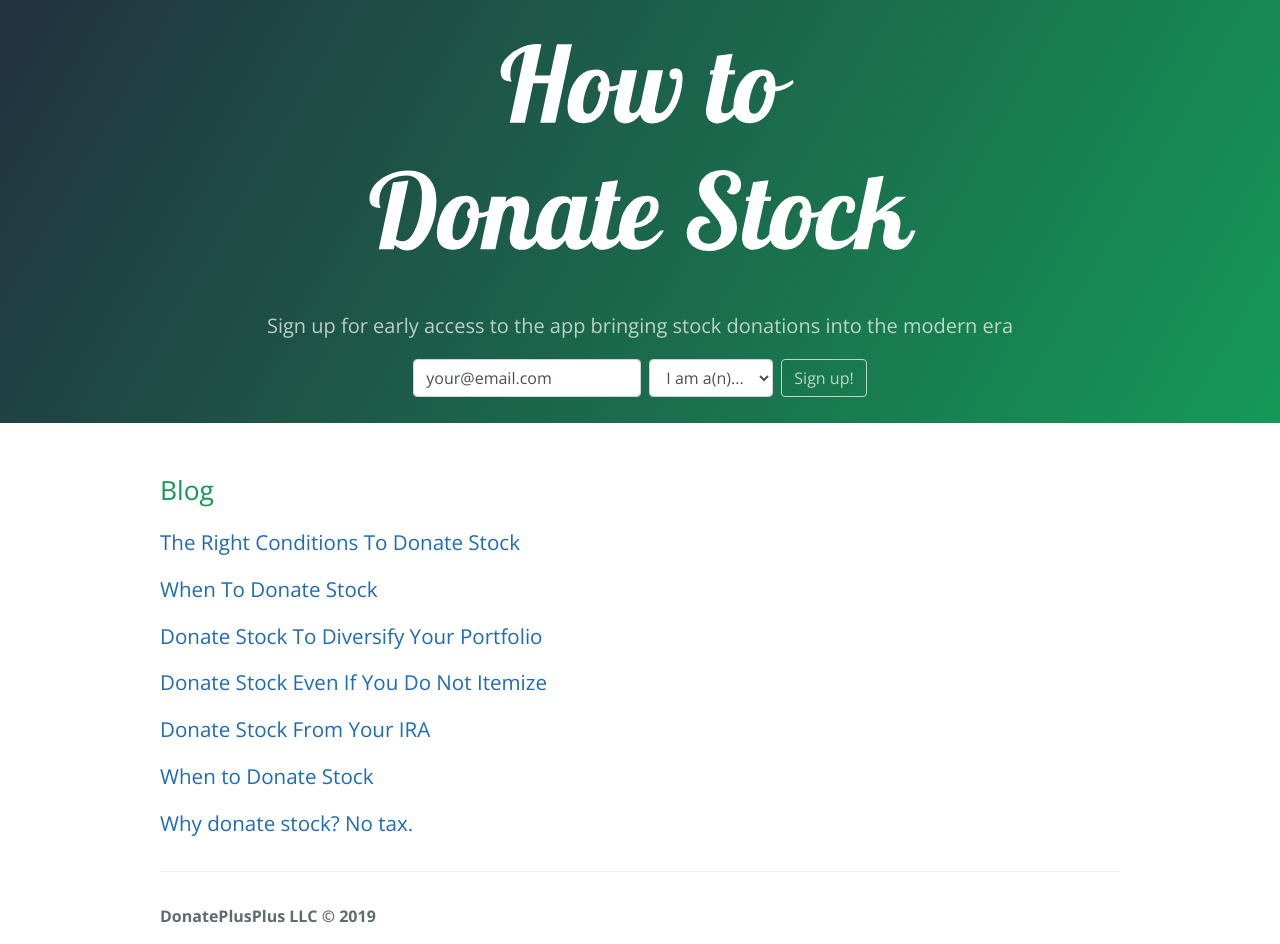
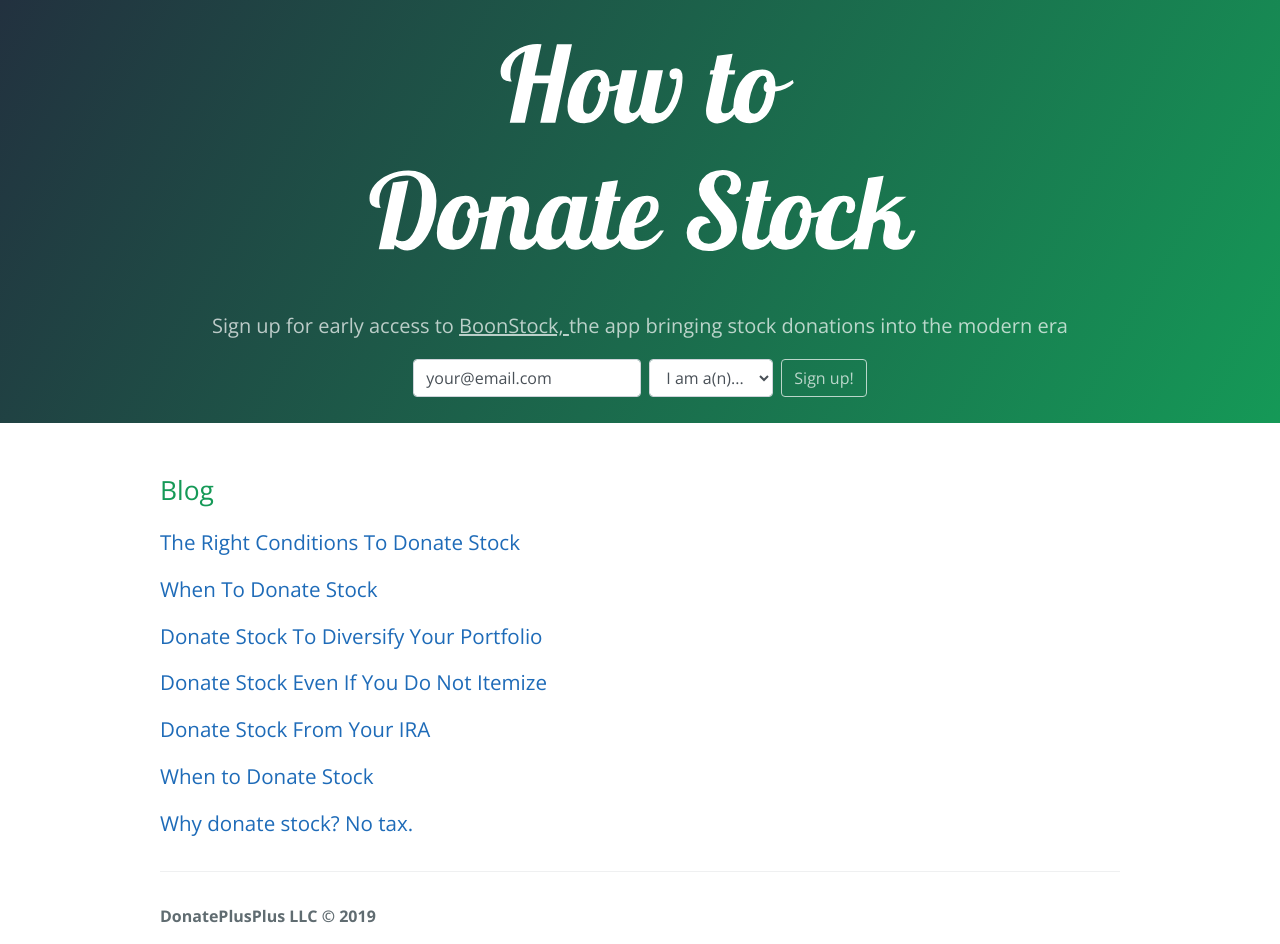
Before and after one commit to brntsllvn/donate-stock, a Jekyll site: the page built from index.markdown, in a window 1280 px wide. Built offline with Jekyll 4.4.1, drawn with Linux system fonts in a browser that asks for light colours.

Commit message:
boonstock link

```diff
--- a/_config.yml
+++ b/_config.yml
@@ -13,7 +13,7 @@
 # you will see them accessed via {{ site.title }}, {{ site.email }}, and so on.
 # You can create any custom variable you would like, and they will be accessible
 # in the templates via {{ site.myvariable }}.
-title: How To Donate Stock
+title: Donate Stock
 email: brent@donatestock.io
 description: >- # this means to ignore newlines until "baseurl:"
 baseurl: "/" # the subpath of your site, e.g. /blog
--- a/_layouts/default.html
+++ b/_layouts/default.html
@@ -139,7 +139,13 @@
       <a href="/">
         <img src="/img/how-to-donate-stock.svg" alt="A picture of script text saying `how to donate stock`. A fat logo of sorts." height="25%" width="50%">
       </a>
-      <h2 class="project-tagline" style="margin-block-end: 0.4em !important;">Sign up for early access to the app bringing stock donations into the modern era</h2>
+      <h2 class="project-tagline" style="margin-block-end: 0.4em !important;">
+        Sign up for early access to
+        <a href="https://donatestock.io" style="color:white;text-decoration: underline;" target="_blank">
+          BoonStock,
+        </a>
+        the app bringing stock donations into the modern era
+      </h2>
 
       <!-- Begin Mailchimp Signup Form -->
       <div id="mc_embed_signup" class="center">
```
